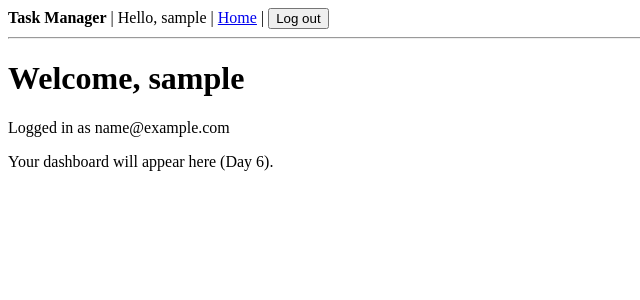
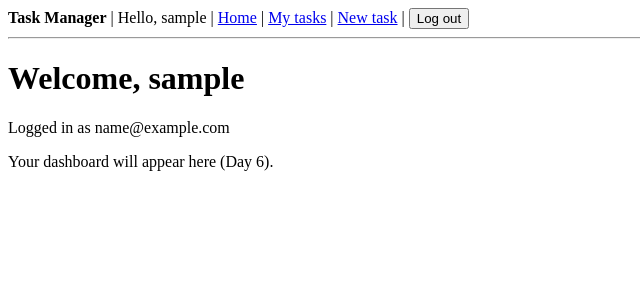
Before and after one commit to AnkithaGN/task-managements, a Django app: page / in a window 1280 px wide. Shown: the top 300 px of the page, without its empty margins (0-640 px from the left). Run offline with Django 5.2, Linux system fonts and the light colour scheme; the visitor is signed in with stand-in values (Sample User, id 1).

Commit message:
Add task create, view, edit, delete and status toggle with owner-only access

```diff
--- a/tasks/urls.py
+++ b/tasks/urls.py
@@ -1,6 +1,7 @@
 # ---------------------------------------------------------------
 # tasks/urls.py
 # Addresses for the tasks app.
+# <int:pk> captures a whole number from the address, e.g. /tasks/5/
 # ---------------------------------------------------------------
 
 from django.urls import path
@@ -8,6 +9,11 @@ from django.urls import path
 from . import views
 
 urlpatterns = [
-    # The site's main page "/" -> home (future dashboard)
     path('', views.home, name='home'),
+    path('tasks/', views.task_list, name='task_list'),
+    path('tasks/new/', views.task_create, name='task_create'),
+    path('tasks/<int:pk>/', views.task_detail, name='task_detail'),
+    path('tasks/<int:pk>/edit/', views.task_update, name='task_update'),
+    path('tasks/<int:pk>/delete/', views.task_delete, name='task_delete'),
+    path('tasks/<int:pk>/toggle/', views.task_toggle_status, name='task_toggle_status'),
 ]
--- a/tasks/views.py
+++ b/tasks/views.py
@@ -1,15 +1,111 @@
 # ---------------------------------------------------------------
 # tasks/views.py
-# Pages of the tasks app.
+# Pages of the tasks app: home, list, detail, create, edit,
+# delete and complete/pending toggle.
+# EVERY view is login-protected and only touches the user's OWN tasks.
 # ---------------------------------------------------------------
 
+from django.contrib import messages
 from django.contrib.auth.decorators import login_required
-from django.shortcuts import render
+from django.shortcuts import get_object_or_404, redirect, render
+from django.views.decorators.http import require_POST
+
+from .forms import TaskForm
+from .models import Status, Task
 
 
-# @login_required = only logged-in users may open this page.
-# Logged-out visitors are redirected to LOGIN_URL (the login page).
+def get_user_task(request, pk):
+    """Return task <pk> only if it belongs to the logged-in user, else 404.
+
+    This one helper is our AUTHORIZATION rule: another user's task
+    behaves exactly like a task that does not exist.
+    """
+    return get_object_or_404(Task, pk=pk, owner=request.user)
+
+
 @login_required
 def home(request):
     # Placeholder for the dashboard (built on Day 6).
     return render(request, 'tasks/home.html')
+
+
+@login_required
+def task_list(request):
+    # Only this user's tasks. select_related loads categories in the same query.
+    tasks = Task.objects.filter(owner=request.user).select_related('category')
+    return render(request, 'tasks/task_list.html', {'tasks': tasks})
+
+
+@login_required
+def task_detail(request, pk):
+    task = get_user_task(request, pk)
+    return render(request, 'tasks/task_detail.html', {'task': task})
+
+
+@login_required
+def task_create(request):
+    if request.method == 'POST':
+        form = TaskForm(request.POST)
+        if form.is_valid():
+            # Build the task but do not save yet...
+            task = form.save(commit=False)
+            # ...set the owner from the logged-in user (never from the form)...
+            task.owner = request.user
+            # ...then save it to the database.
+            task.save()
+            messages.success(request, f'Task "{task.title}" was created.')
+            return redirect('task_detail', pk=task.pk)
+    else:
+        form = TaskForm()
+    return render(request, 'tasks/task_form.html', {'form': form, 'is_edit': False})
+
+
+@login_required
+def task_update(request, pk):
+    task = get_user_task(request, pk)
+    if request.method == 'POST':
+        # instance=task -> update THIS task instead of creating a new one.
+        form = TaskForm(request.POST, instance=task)
+        if form.is_valid():
+            form.save()
+            messages.success(request, f'Task "{task.title}" was updated.')
+            return redirect('task_detail', pk=task.pk)
+    else:
+        # Show the form filled with the task's current values.
+        form = TaskForm(instance=task)
+    return render(request, 'tasks/task_form.html', {'form': form, 'is_edit': True, 'task': task})
+
+
+@login_required
+def task_delete(request, pk):
+    task = get_user_task(request, pk)
+    if request.method == 'POST':
+        # Only a POST (the confirm button) deletes.
+        title = task.title
+        task.delete()
+        messages.success(request, f'Task "{title}" was deleted.')
+        return redirect('task_list')
+    # GET -> show the "Are you sure?" page.
+    return render(request, 'tasks/task_confirm_delete.html', {'task': task})
+
+
+@login_required
+@require_POST
+def task_toggle_status(request, pk):
+    task = get_user_task(request, pk)
+
+    # Flip the status: Pending <-> Completed.
+    if task.status == Status.PENDING:
+        task.status = Status.COMPLETED
+    else:
+        task.status = Status.PENDING
+    task.save(update_fields=['status', 'updated_at'])
+
+    messages.success(request, f'Task "{task.title}" marked as {task.get_status_display()}.')
+
+    # Return to the list if the button was on the list page, else to the detail page.
+    # We only accept the fixed word "list" (never a full address) so nobody can
+    # use this button to redirect users to another website.
+    if request.POST.get('next') == 'list':
+        return redirect('task_list')
+    return redirect('task_detail', pk=task.pk)
--- a/templates/base.html
+++ b/templates/base.html
@@ -13,6 +13,8 @@
         {% if user.is_authenticated %}
             Hello, {{ user.username }} |
             <a href="{% url 'home' %}">Home</a> |
+            <a href="{% url 'task_list' %}">My tasks</a> |
+            <a href="{% url 'task_create' %}">New task</a> |
             <!-- Logout must be a POST form (with CSRF token), not a link -->
             <form method="post" action="{% url 'logout' %}" style="display:inline">
                 {% csrf_token %}
```
Also changed, not shown: tasks/forms.py (added, +43 -0 lines), tasks/templates/tasks/task_confirm_delete.html (added, +14 -0 lines), tasks/templates/tasks/task_detail.html (added, +31 -0 lines), tasks/templates/tasks/task_form.html (added, +21 -0 lines), tasks/templates/tasks/task_list.html (added, +50 -0 lines).
